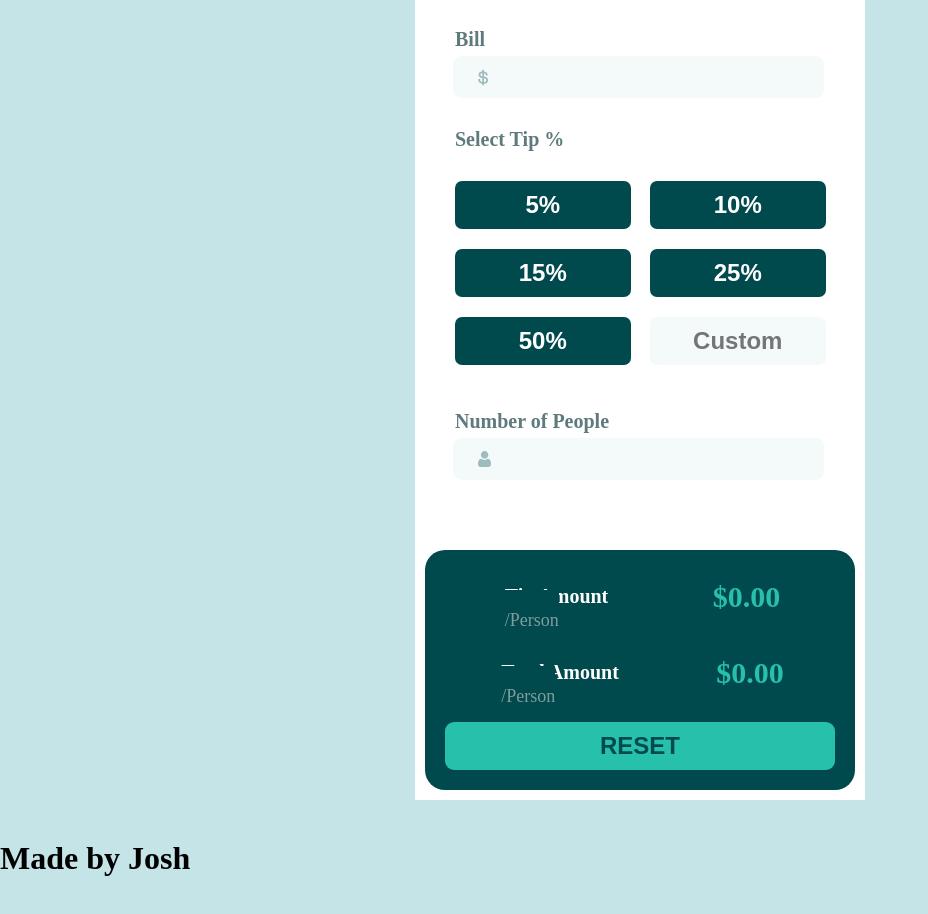
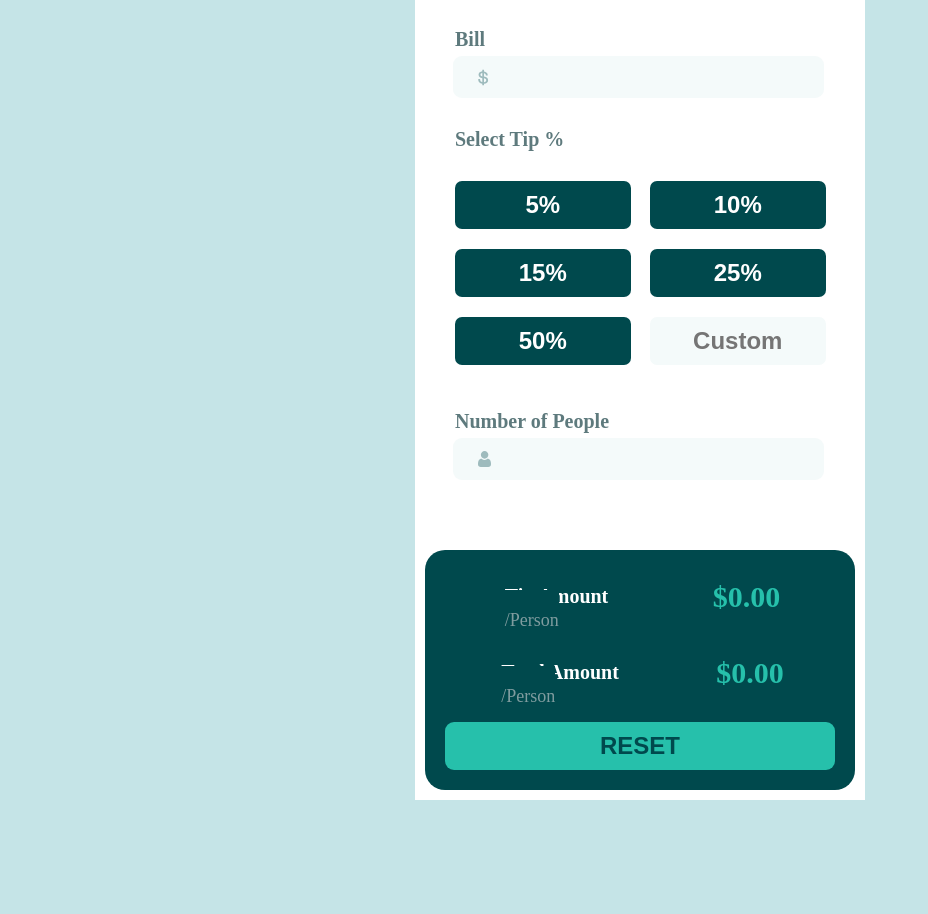
Before and after one commit to Semper-fidel/splitterCash, a plain HTML site: page split-cash/index.html in a window 1280 px wide. Shown: the part 162-1076 px from the top of the page, without its empty margins (0-928 px from the left). After the commit the page ends 1002 px from the top, so only its background shows below. Drawn offline with Linux system fonts and the light colour scheme.

Commit message:
Updated index

```diff
--- a/split-cash/index.html
+++ b/split-cash/index.html
@@ -46,9 +46,6 @@
 
    </div>
 
-<footer>
-  <h1>Made by Josh</h1>
-</footer>
 
 
 
```
